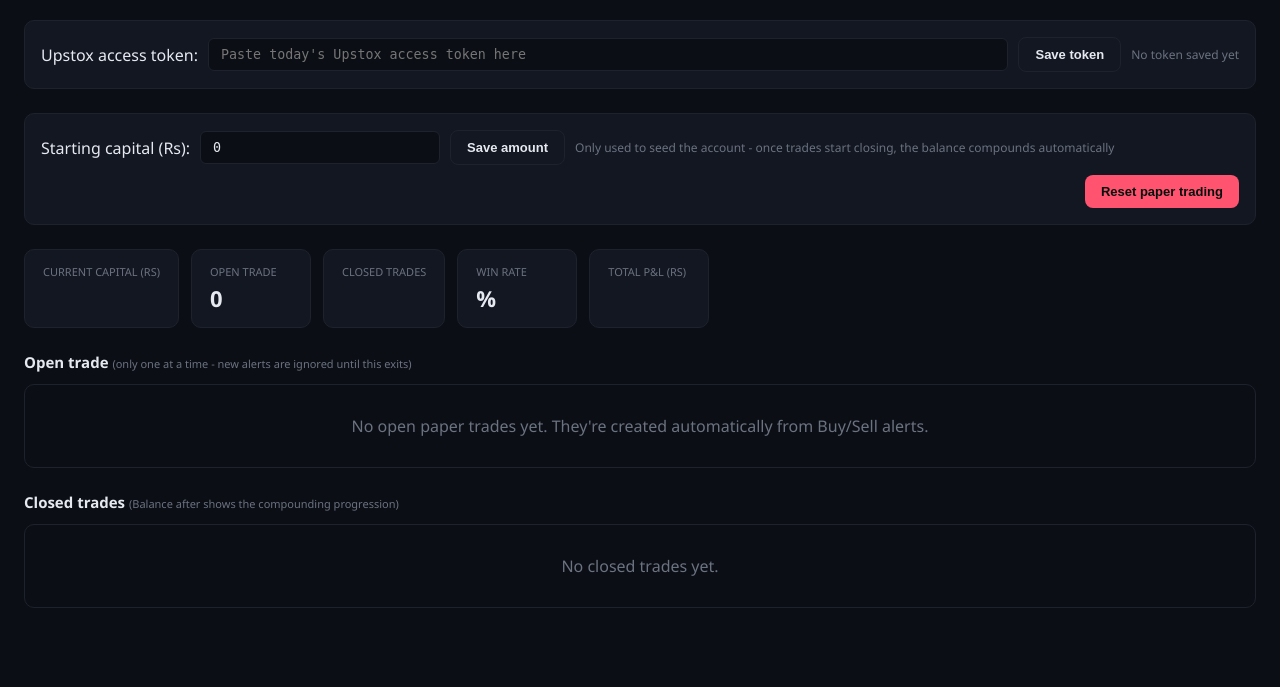
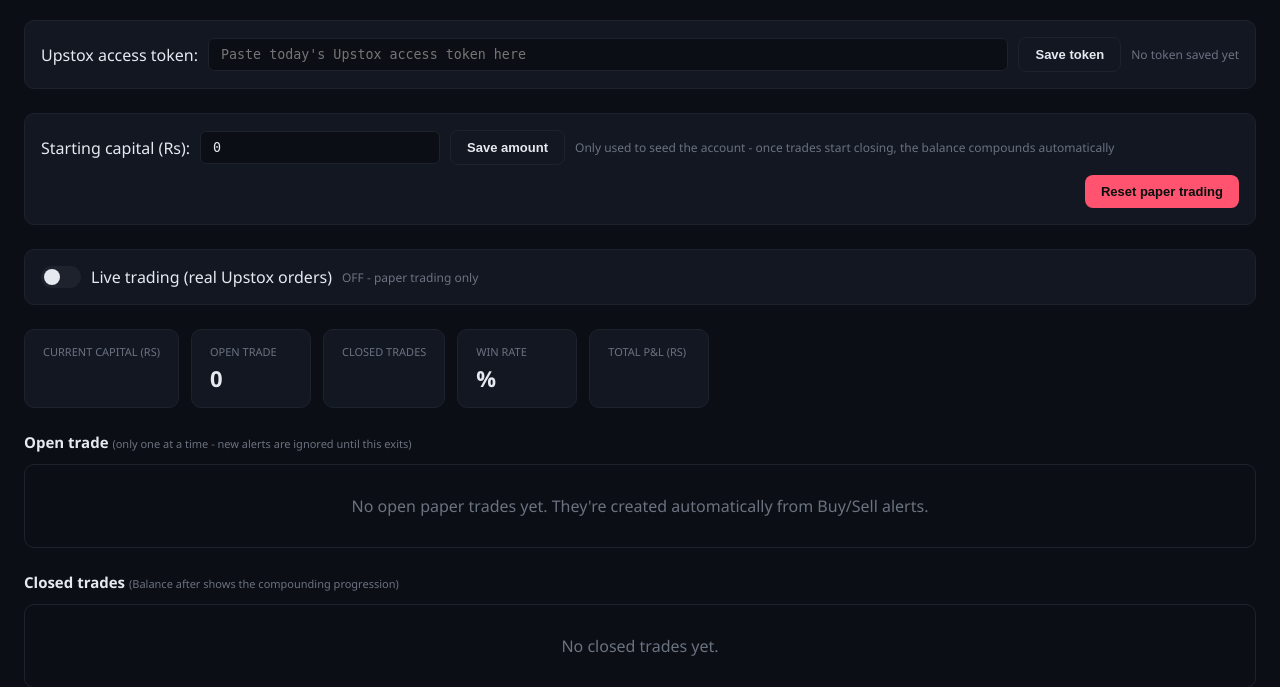
Before and after one commit to rajaram997267-ops/Rajaram-Trading-Terminal-RTT-v0.0, a Flask app: template templates/paper_trading.html in a window 1280 px wide. Shown: the part 79-766 px from the top of the page. Before the commit the page ends 687 px from the top, so only its background shows below. Run offline with Flask 3, Linux system fonts and the light colour scheme; the template is opened without the code that fills it, so the values that code supplies are empty; parts of the project's set-up code (start-up, migrations or seed data) failed here and were passed over; some libraries are stand-ins or nearby versions.

Commit message:
Add files via upload

```diff
--- a/templates/paper_trading.html
+++ b/templates/paper_trading.html
@@ -136,6 +136,44 @@
       font-size: 12px;
       color: var(--muted);
     }
+    .switch {
+      position: relative;
+      display: inline-block;
+      width: 40px;
+      height: 22px;
+      flex: none;
+    }
+    .switch input { opacity: 0; width: 0; height: 0; }
+    .slider {
+      position: absolute;
+      cursor: pointer;
+      top: 0; left: 0; right: 0; bottom: 0;
+      background-color: var(--border);
+      transition: .2s;
+      border-radius: 22px;
+    }
+    .slider:before {
+      position: absolute;
+      content: "";
+      height: 16px; width: 16px;
+      left: 3px; bottom: 3px;
+      background-color: var(--text);
+      transition: .2s;
+      border-radius: 50%;
+    }
+    input:checked + .slider { background-color: var(--red); }
+    input:checked + .slider:before { transform: translateX(18px); }
+    .live-badge {
+      font-size: 11px;
+      padding: 2px 7px;
+      border-radius: 4px;
+      font-weight: 600;
+      white-space: nowrap;
+    }
+    .live-OPEN { background: rgba(0, 200, 150, 0.15); color: var(--green); }
+    .live-FAILED { background: rgba(255, 83, 112, 0.15); color: var(--red); }
+    .live-CLOSED { background: rgba(255, 184, 0, 0.15); color: var(--gold); }
+    .live-NONE { color: var(--muted); }
   </style>
 </head>
 <body>
@@ -167,6 +205,17 @@
     <button style="background: var(--red); margin-left: auto;" onclick="resetPaperTrading()">Reset paper trading</button>
   </div>
 
+  <div class="settings-box" style="border-color: {% if live_trading_enabled %}var(--red){% else %}var(--border){% endif %};">
+    <label class="switch">
+      <input type="checkbox" id="liveToggle" {% if live_trading_enabled %}checked{% endif %} onchange="toggleLiveTrading()">
+      <span class="slider"></span>
+    </label>
+    <span>Live trading (real Upstox orders)</span>
+    <span class="token-status" id="liveStatus" style="{% if live_trading_enabled %}color: var(--red);{% endif %}">
+      {% if live_trading_enabled %}ON - Buy alerts place real CNC market orders, sized off your Upstox available funds{% else %}OFF - paper trading only{% endif %}
+    </span>
+  </div>
+
   <div class="stats">
     <div class="stat-card">
       <div class="label">Current capital (Rs)</div>
@@ -196,7 +245,7 @@
     <table>
       <tr>
         <th>Symbol</th><th>Direction</th><th>Qty</th><th>Entry price</th><th>Entry time</th>
-        <th>Last checked price</th><th>Unrealized P&amp;L (Rs)</th><th>P&amp;L %</th><th>Last checked</th><th>Note</th><th></th>
+        <th>Last checked price</th><th>Unrealized P&amp;L (Rs)</th><th>P&amp;L %</th><th>Last checked</th><th>Note</th><th>Live</th><th></th>
       </tr>
       {% for t in open_trades %}
       <tr>
@@ -210,6 +259,11 @@
         <td class="{% if t.unrealized_pnl_pct and t.unrealized_pnl_pct > 0 %}pnl-pos{% elif t.unrealized_pnl_pct and t.unrealized_pnl_pct < 0 %}pnl-neg{% endif %}">{{ t.unrealized_pnl_pct if t.unrealized_pnl_pct is not none else "-" }}{% if t.unrealized_pnl_pct is not none %}%{% endif %}</td>
         <td>{{ (t.last_checked_time or "")[:19] }}</td>
         <td class="error-note">{{ t.last_error or "" }}</td>
+        <td>
+          <span class="live-badge live-{{ t.live_status or 'NONE' }}">{{ t.live_status or 'NONE' }}</span>
+          {% if t.live_quantity %}<div class="sub" style="font-size:11px;">{{ t.live_quantity }} sh</div>{% endif %}
+          {% if t.live_error %}<div class="error-note" title="{{ t.live_error }}">{{ t.live_error[:30] }}{% if t.live_error|length > 30 %}...{% endif %}</div>{% endif %}
+        </td>
         <td><button class="secondary" style="padding: 5px 10px; font-size: 11px;" onclick="manualExit({{ t.id }})">Exit Now</button></td>
       </tr>
       {% endfor %}
@@ -225,7 +279,7 @@
     <table>
       <tr>
         <th>Symbol</th><th>Direction</th><th>Qty</th><th>Entry</th><th>Exit</th>
-        <th>P&amp;L (Rs)</th><th>P&amp;L %</th><th>Balance after (Rs)</th><th>Exit reason</th><th>Exit time</th>
+        <th>P&amp;L (Rs)</th><th>P&amp;L %</th><th>Balance after (Rs)</th><th>Exit reason</th><th>Exit time</th><th>Live</th>
       </tr>
       {% for t in closed_trades %}
       <tr>
@@ -239,6 +293,10 @@
         <td>{{ t.balance_after }}</td>
         <td>{{ t.exit_reason }}</td>
         <td>{{ (t.exit_time or "")[:19] }}</td>
+        <td>
+          <span class="live-badge live-{{ t.live_status or 'NONE' }}">{{ t.live_status or 'NONE' }}</span>
+          {% if t.live_quantity %}<div class="sub" style="font-size:11px;">{{ t.live_quantity }} sh</div>{% endif %}
+        </td>
       </tr>
       {% endfor %}
     </table>
@@ -264,6 +322,35 @@
       } else {
         statusEl.textContent = "Failed to save token";
         statusEl.classList.remove("saved");
+      }
+    }
+
+    async function toggleLiveTrading() {
+      const checkbox = document.getElementById("liveToggle");
+      const statusEl = document.getElementById("liveStatus");
+      const enabled = checkbox.checked;
+      if (enabled && !confirm(
+        "This turns ON live trading. The NEXT Buy alert will place a real " +
+        "CNC market order on Upstox, sized off your actual available funds. Continue?"
+      )) {
+        checkbox.checked = false;
+        return;
+      }
+      try {
+        const res = await fetch("/api/paper-trading/live-toggle", {
+          method: "POST",
+          headers: { "Content-Type": "application/json" },
+          body: JSON.stringify({ enabled }),
+        });
+        const result = await res.json();
+        statusEl.textContent = result.live_trading_enabled
+          ? "ON - Buy alerts place real CNC market orders, sized off your Upstox available funds"
+          : "OFF - paper trading only";
+        statusEl.style.color = result.live_trading_enabled ? "var(--red)" : "";
+      } catch (err) {
+        statusEl.textContent = "Failed to update - see console";
+        checkbox.checked = !enabled;
+        console.error(err);
       }
     }
 
@@ -361,6 +448,11 @@
           <td class="${pnlClass}">${pctText}</td>
           <td>${(t.last_checked_time || "").slice(0, 19)}</td>
           <td class="error-note">${escapeHtml(t.last_error || "")}</td>
+          <td>
+            <span class="live-badge live-${t.live_status || 'NONE'}">${t.live_status || 'NONE'}</span>
+            ${t.live_quantity ? `<div class="sub" style="font-size:11px;">${t.live_quantity} sh</div>` : ""}
+            ${t.live_error ? `<div class="error-note" title="${escapeHtml(t.live_error)}">${escapeHtml(t.live_error.slice(0, 30))}${t.live_error.length > 30 ? "..." : ""}</div>` : ""}
+          </td>
           <td><button class="secondary" style="padding: 5px 10px; font-size: 11px;" onclick="manualExit(${t.id})">Exit Now</button></td>
         </tr>
       `;
@@ -368,7 +460,7 @@
       container.innerHTML = `
         <table>
           <tr><th>Symbol</th><th>Direction</th><th>Qty</th><th>Entry price</th><th>Entry time</th>
-              <th>Last checked price</th><th>Unrealized P&amp;L (Rs)</th><th>P&amp;L %</th><th>Last checked</th><th>Note</th><th></th></tr>
+              <th>Last checked price</th><th>Unrealized P&amp;L (Rs)</th><th>P&amp;L %</th><th>Last checked</th><th>Note</th><th>Live</th><th></th></tr>
           ${rows}
         </table>
       `;
@@ -395,13 +487,17 @@
             <td>${t.balance_after}</td>
             <td>${escapeHtml(t.exit_reason || "")}</td>
             <td>${(t.exit_time || "").slice(0, 19)}</td>
+            <td>
+              <span class="live-badge live-${t.live_status || 'NONE'}">${t.live_status || 'NONE'}</span>
+              ${t.live_quantity ? `<div class="sub" style="font-size:11px;">${t.live_quantity} sh</div>` : ""}
+            </td>
           </tr>
         `;
       }).join("");
       container.innerHTML = `
         <table>
           <tr><th>Symbol</th><th>Direction</th><th>Qty</th><th>Entry</th><th>Exit</th>
-              <th>P&amp;L (Rs)</th><th>P&amp;L %</th><th>Balance after (Rs)</th><th>Exit reason</th><th>Exit time</th></tr>
+              <th>P&amp;L (Rs)</th><th>P&amp;L %</th><th>Balance after (Rs)</th><th>Exit reason</th><th>Exit time</th><th>Live</th></tr>
           ${rows}
         </table>
       `;
```
